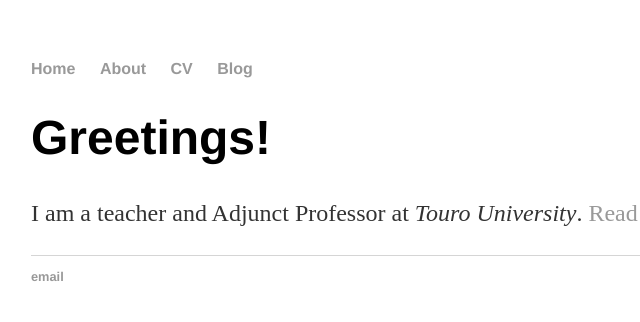
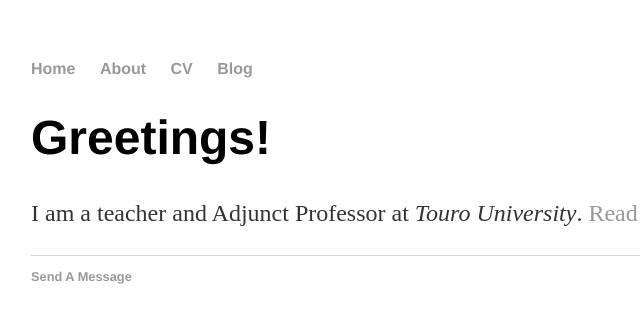
Before and after one commit to SJGT/sjgt.github.io, a plain HTML site: page index.html in a window 1280 px wide. Shown: the full height of the page, 161-801 px from the left. Drawn offline with Linux system fonts and the light colour scheme.

Commit message:
Update index.html
Changed mailto:<email address> to Zoho form URL

```diff
--- a/index.html
+++ b/index.html
@@ -22,7 +22,7 @@
 		</div><!-- /.container -->
 		<footer>
     		<ul>
-        		<li><a href="mailto:sjgee@sjgee.com">email</a></li>
+        		<li><a href="https://forms.zohopublic.com/sjgeesj1/form/EmailForm/formperma/HToTjnDwCmf_HCDqZrEIXaR8Se8KAdGTX9p1IKimMAU">Send A Message</a></li>
 			</ul>
 		</footer>
 	</body>
```
